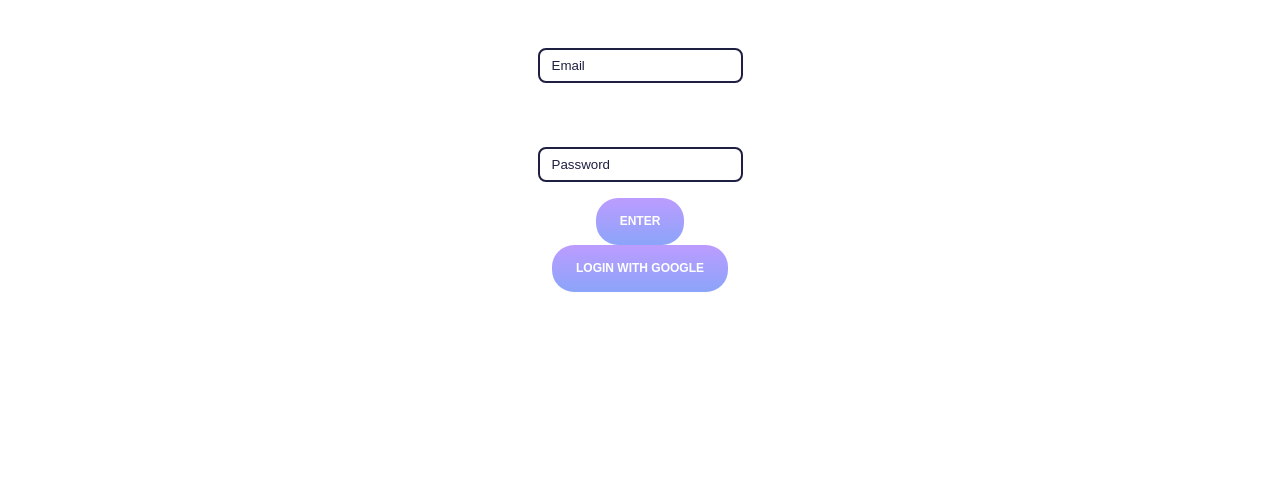
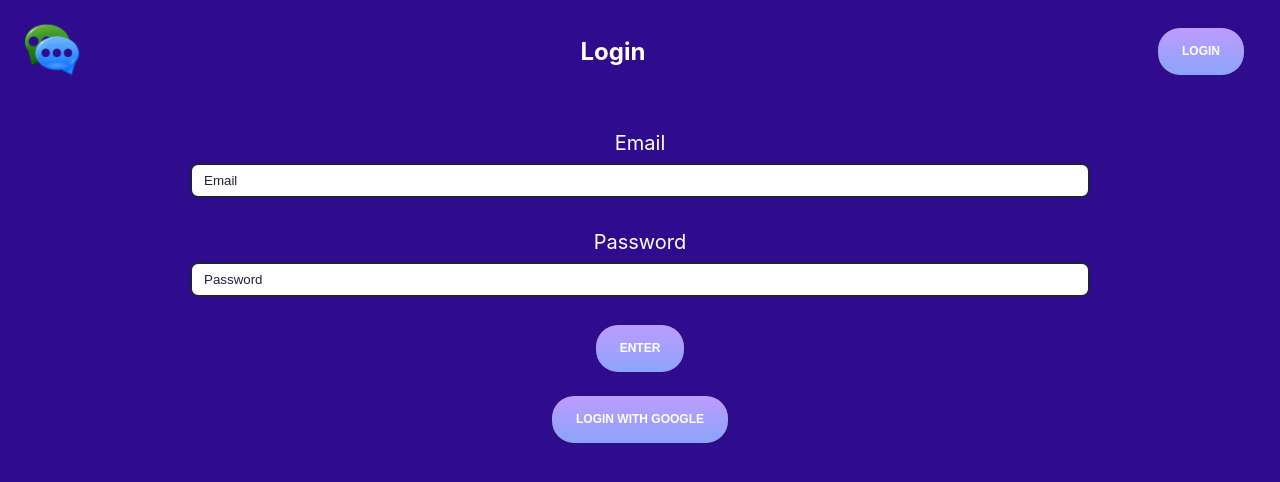
Before and after one commit to koroste1/chat-react-app, a React (Create React App) app: page /login in a window 1280 px wide. Shown: the top 482 px of the page. Built offline with nearby package versions, Linux system fonts and the light colour scheme.

Commit message:
Update styles for login-form, translate header into App.js

```diff
--- a/src/App.js
+++ b/src/App.js
@@ -3,6 +3,7 @@ import './App.scss';
 import {BrowserRouter} from "react-router-dom";
 import AppRouter from "./Components/AppRouter/AppRouter";
 import {AuthContext} from "./Components/Context/Context";
+import Header from "./Components/Header/Header";
 
 
 function App() {
@@ -13,7 +14,9 @@ function App() {
             setIsAuth,
         }}>
             <BrowserRouter>
+
                 <div className="App">
+                    <Header/>
                     <AppRouter/>
                     {/*<StartPage/>*/}
                     {/*<Header/>*/}
--- a/src/Components/Header/Header.jsx
+++ b/src/Components/Header/Header.jsx
@@ -4,12 +4,20 @@ import {AuthContext} from "../Context/Context";
 import './Header.scss';
 import logo from '../../logo.png';
 import {Link, useHistory} from "react-router-dom";
+import {getAuth, signOut} from "firebase/auth";
 
 const Header = () => {
     const {isAuth, setIsAuth} = useContext(AuthContext);
+    const auth = getAuth();
+
     const history = useHistory();
     const loginLogout = () => {
         if (isAuth) {
+            signOut(auth).then(() => {
+                // Sign-out successful.
+            }).catch((error) => {
+                // An error happened.
+            });
             setIsAuth(false)
         } else {
             history.push('/login')
@@ -18,13 +26,19 @@ const Header = () => {
     return (
         <header className='header'>
             <Link to='/'><img src={logo} alt="logo" className='header__logo' width={'56px'}/></Link>
-            <nav className='header__nav nav'>
-                <ul className="nav__list">
-                    <li className='nav__item'><Link to="/">Download</Link></li>
-                    <li className='nav__item'><Link to="/messages">News</Link></li>
-                    <li className="nav__item"><Link to="/profile">Information</Link></li>
-                </ul>
-            </nav>
+            {
+                isAuth
+                    ?
+                    <nav className='header__nav nav'>
+                        <ul className="nav__list">
+                            <li className='nav__item'><Link to="/">Download</Link></li>
+                            <li className='nav__item'><Link to="/messages">Messages</Link></li>
+                            <li className="nav__item"><Link to="/profile">Profile</Link></li>
+                        </ul>
+                    </nav>
+                    :
+                    <h2>Login</h2>
+            }
             <Button onClick={loginLogout}>{isAuth ? 'Logout' : 'Login'}</Button>
 
         </header>
--- a/src/Components/Header/Header.scss
+++ b/src/Components/Header/Header.scss
@@ -2,11 +2,15 @@
   padding: 16px 24px;
   display: flex;
   align-items: center;
-
+  justify-content: space-between;
+  background: #2f0c8d;
   &__nav {
     flex: 1 1 auto;
   }
   &__login-block{
+  }
+  h2{
+    color: #fff;
   }
 }
 
@@ -16,7 +20,6 @@
 .nav__list {
   display: flex;
   justify-content: space-evenly;
-
 }
 
 .nav__item a{
--- a/src/Components/Pages/Login/Login-form.scss
+++ b/src/Components/Pages/Login/Login-form.scss
@@ -1,17 +1,31 @@
-.login-form{
-  margin: 0 auto;
+.login-page {
+  width: 100%;
+  height: 100%;
+  background: #2f0c8d;
+
+  &__login-form {
+    margin: 0 auto;
+  }
+}
+
+.login-form {
+  background: #2f0c8d;
+  padding: 12px;
   display: flex;
   flex-direction: column;
   justify-content: space-between;
   align-items: center;
-  min-width: 600px;
   max-width: 900px;
-  &__input{
+
+  &__input {
     margin: 16px 8px;
     width: 100%;
+    display: flex;
+    flex-direction: column;
   }
-  &__label{
-    color:#ffffff;
+
+  &__label {
+    color: #ffffff;
     font-size: 1.25em;
     display: block;
     margin: 0 0 8px 0;
--- a/src/Components/Pages/Login/Login.jsx
+++ b/src/Components/Pages/Login/Login.jsx
@@ -8,11 +8,13 @@ import {useHistory} from "react-router-dom";
 
 const Login = () => {
     const auth = getAuth();
+    console.log(auth.currentUser);
     const [email, setEmail] = useState('');
     const [password, setPassword] = useState('');
+    const [error, setError] = useState('');
     const {isAuth, setIsAuth} = useContext(AuthContext);
     const history = useHistory();
-    if (isAuth){
+    if (isAuth) {
         history.push('/');
     }
     const login = (e) => {
@@ -48,10 +50,10 @@ const Login = () => {
             const credential = GoogleAuthProvider.credentialFromError(error);
             // ...
         });
-        // console.log(user);
     }
     return (
-        <form className={'login-form'} onSubmit={login}>
+        <div className='login-page'>
+            <form className='login-page__login-form login-form' onSubmit={login}>
                 <div className="login-form__input">
                     <label htmlFor="email" className='login-form__label'>Email</label>
                     <Input type='text' placeholder='Email' id='email' value={email}
@@ -68,6 +70,7 @@ const Login = () => {
                 <Button type="submit">Enter</Button>
                 <Button onClick={loginWithGoogle}>Login with Google</Button>
             </form>
+        </div>
     );
 };
 
--- a/src/Components/Pages/StartPage/StartPage.jsx
+++ b/src/Components/Pages/StartPage/StartPage.jsx
@@ -6,7 +6,10 @@ import './StartPage.scss';
 const StartPage = ({children, ...props}) => {
     return (
         <div className='start-page'>
-            <Header/>
+            <h1>
+                Chat app on React
+            </h1>
+            {/*<Header/>*/}
             {/*<Login/>*/}
         </div>
 
--- a/src/Components/Pages/StartPage/StartPage.scss
+++ b/src/Components/Pages/StartPage/StartPage.scss
@@ -1,7 +1,10 @@
 .start-page {
-  width: 100vw;
-  height: 100vh;
   background: #2f0c8d;
   display: flex;
   flex-direction: column;
+  h1{
+    color: #ffffff;
+    font-size: 2.5em;
+    text-transform: uppercase;
+  }
 }
--- a/src/Components/UI/Button/Button.module.scss
+++ b/src/Components/UI/Button/Button.module.scss
@@ -8,4 +8,5 @@
   line-height: 15px;
   text-transform: uppercase;
   color: #fff;
+  margin: 12px;
 }
--- a/src/Components/UI/Input/Input.module.scss
+++ b/src/Components/UI/Input/Input.module.scss
@@ -4,6 +4,7 @@
   border-radius: 8px;
   color: #1F2041;
   padding: 8px 12px;
+  flex: 0 1 100%;
 }
 
 .input::placeholder {
--- a/src/index.scss
+++ b/src/index.scss
@@ -7,6 +7,7 @@ body {
   sans-serif;
   -webkit-font-smoothing: antialiased;
   -moz-osx-font-smoothing: grayscale;
+  background: #2f0c8d;
 }
 
 ul li {
```
Lines whose indentation alone changed are shown as unchanged.
